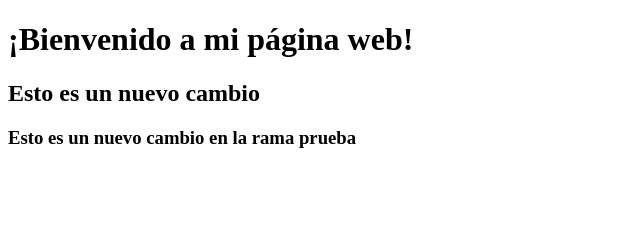
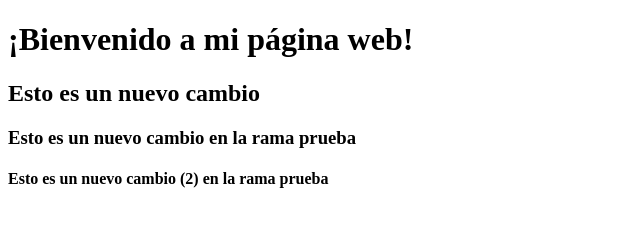
Before and after one commit to WarG31/git_example, a plain HTML site: page index.html in a window 1280 px wide. Shown: the whole page, without its empty margins (0-640 px from the left). Drawn offline with Linux system fonts and the light colour scheme.

Commit message:
commit2ramaprueba

```diff
--- a/index.html
+++ b/index.html
@@ -9,5 +9,6 @@
     <h1>¡Bienvenido a mi página web!</h1>
     <h2>Esto es un nuevo cambio</h2>
     <h3>Esto es un nuevo cambio en la rama prueba</h3>
+    <h4>Esto es un nuevo cambio (2) en la rama prueba</h4>
 </body>
 </html>
```
